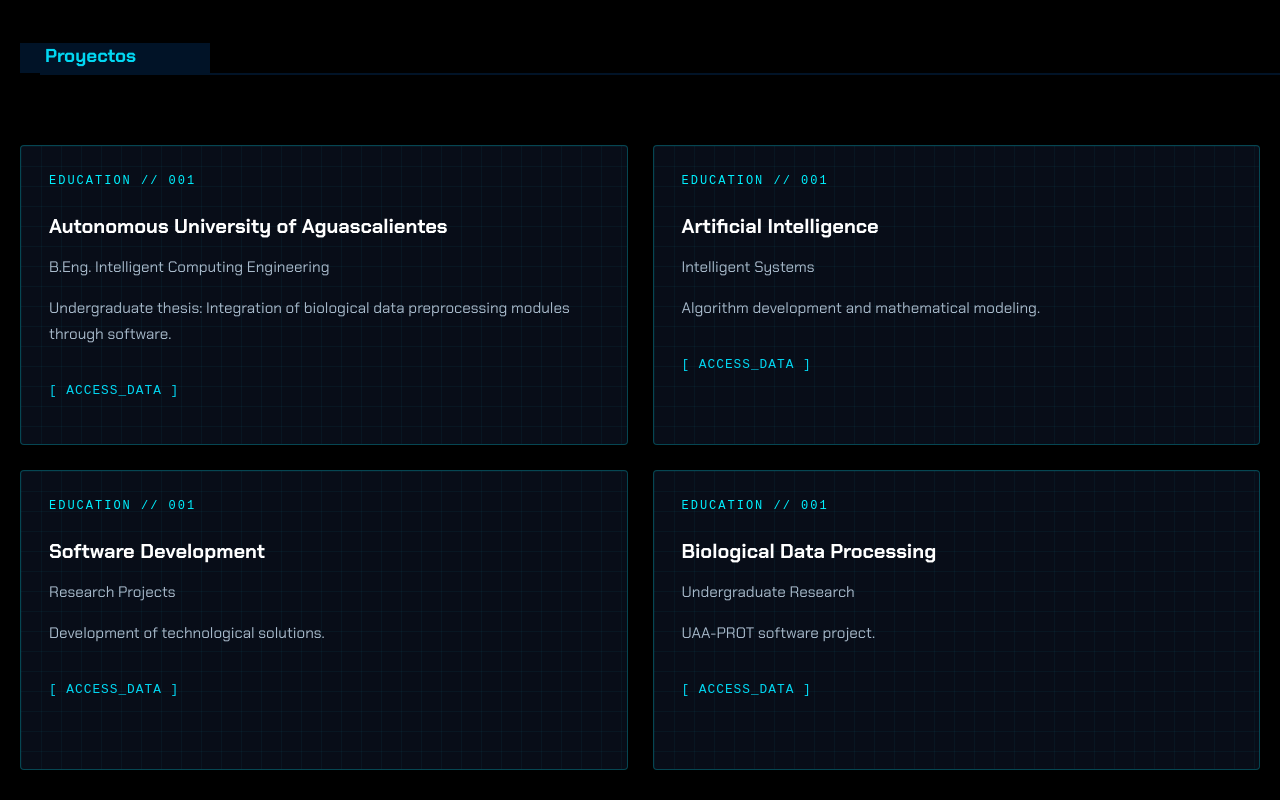
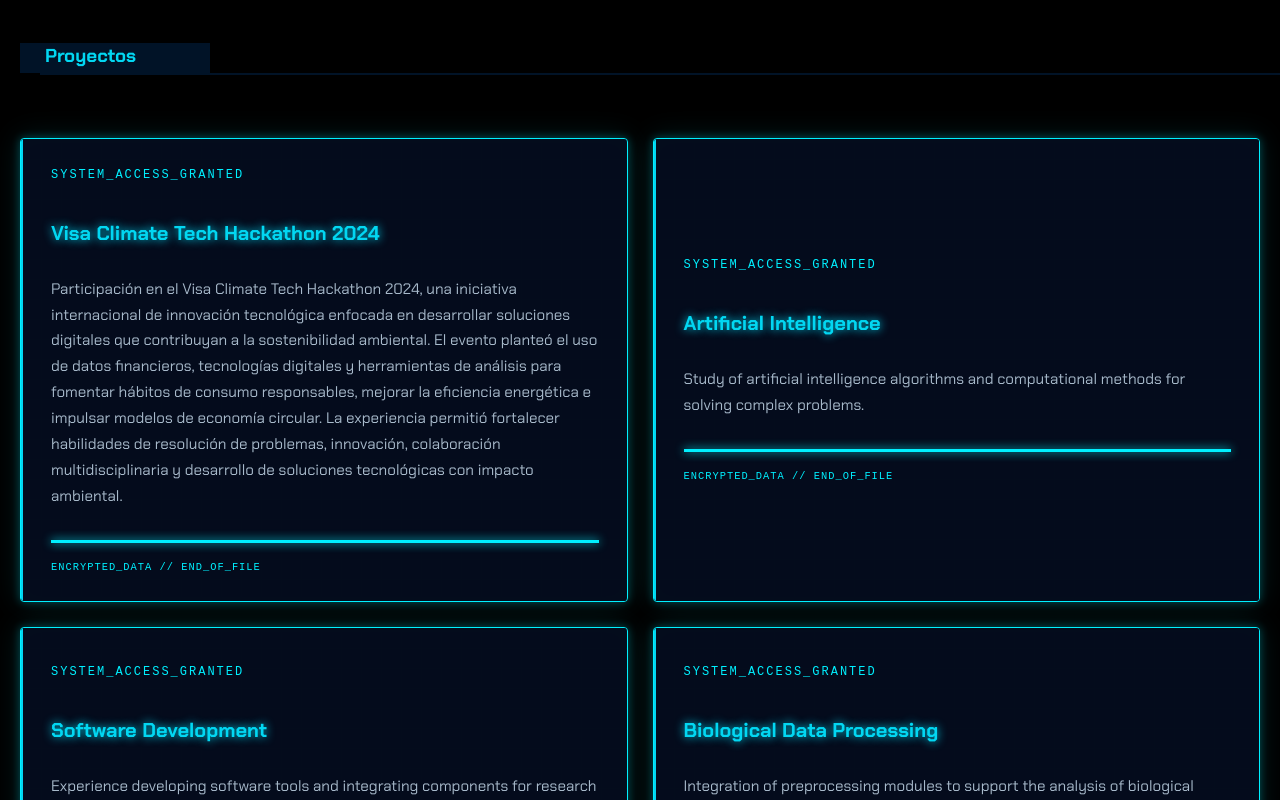
Before and after one commit to RamMG21/cyber-porfolio-rm, a React (Vite) app: page / in a window 1280 px wide. Shown: the part 2900-3700 px from the top of the page. Built offline with nearby package versions, Linux system fonts and the light colour scheme.

Commit message:
Project section update

```diff
--- a/src/components/projects.css
+++ b/src/components/projects.css
@@ -23,11 +23,6 @@
 
   cursor: pointer;
   isolation: isolate;
-
-  transition:
-    transform 0.3s ease,
-    border-color 0.3s ease,
-    box-shadow 0.3s ease;
 }
 
 /* CUADRÍCULA FUTURISTA */
@@ -74,10 +69,6 @@
   z-index: 1;
 
   padding: 28px;
-
-  transition:
-    opacity 0.25s ease,
-    transform 0.35s ease;
 }
 
 .card-label {
@@ -133,11 +124,6 @@
   visibility: hidden;
 
   clip-path: inset(0 0 100% 0);
-
-  transition:
-    clip-path 0.45s ease,
-    opacity 0.3s ease,
-    visibility 0.3s ease;
 }
 
 /* LÍNEAS DE ESCANEO */
@@ -167,10 +153,6 @@
   visibility: visible;
 
   clip-path: inset(0 0 0 0);
-}
-
-.experience-card.active .hologram::before {
-  animation: hologram-scan 1.2s ease-out;
 }
 
 .experience-card.active .card-content {
@@ -223,25 +205,7 @@
 }
 
 .experience-card.active .scan-progress-bar {
-  animation: progress-scan 0.8s ease-out forwards;
-}
-
-/* ANIMACIONES */
-
-@keyframes hologram-scan {
-  from {
-    transform: translateY(-30%);
-  }
-
-  to {
-    transform: translateY(500%);
-  }
-}
-
-@keyframes progress-scan {
-  to {
-    transform: scaleX(1);
-  }
+  transform: scaleX(1);
 }
 
 /* ACCESIBILIDAD */
--- a/src/components/projects.tsx
+++ b/src/components/projects.tsx
@@ -1,4 +1,3 @@
-import { useState } from "react";
 import "./projects.css";
 
 type ExperienceCardProps = {
@@ -14,22 +13,8 @@ function ExperienceCard({
   thesis,
   details,
 }: ExperienceCardProps) {
-  const [active, setActive] = useState(false);
-
   return (
-    <article
-      className={`experience-card ${active ? "active" : ""}`}
-      onClick={() => setActive(!active)}
-      onKeyDown={(event) => {
-        if (event.key === "Enter" || event.key === " ") {
-          event.preventDefault();
-          setActive(!active);
-        }
-      }}
-      role="button"
-      tabIndex={0}
-      aria-expanded={active}
-    >
+    <article className="experience-card active">
       <div className="card-content">
         <span className="card-label">EDUCATION // 001</span>
 
@@ -40,7 +25,7 @@ function ExperienceCard({
         <p>{thesis}</p>
 
         <span className="card-action">
-          {active ? "[ CLOSE_INTERFACE ]" : "[ ACCESS_DATA ]"}
+          [ CLOSE_INTERFACE ]
         </span>
       </div>
 
@@ -68,12 +53,12 @@ function ExperienceCard({
 export default function Experience() {
   const experiences = [
     {
-      title: "Autonomous University of Aguascalientes",
+      title: "Visa Climate Tech Hackathon 2024",
       degree: "B.Eng. Intelligent Computing Engineering",
       thesis:
-        "Undergraduate thesis: Integration of biological data preprocessing modules through software.",
+        "Participación en el Visa Climate Tech Hackathon 2024, una iniciativa internacional de innovación tecnológica enfocada en desarrollar soluciones digitales que contribuyan a la sostenibilidad ambiental. El evento planteó el uso de datos financieros, tecnologías digitales y herramientas de análisis para fomentar hábitos de consumo responsables, mejorar la eficiencia energética e impulsar modelos de economía circular. La experiencia permitió fortalecer habilidades de resolución de problemas, innovación, colaboración multidisciplinaria y desarrollo de soluciones tecnológicas con impacto ambiental.",
       details:
-        "Academic training in intelligent algorithms, mathematical models, software development and biological data processing.",
+        "Participación en el Visa Climate Tech Hackathon 2024, una iniciativa internacional de innovación tecnológica enfocada en desarrollar soluciones digitales que contribuyan a la sostenibilidad ambiental. El evento planteó el uso de datos financieros, tecnologías digitales y herramientas de análisis para fomentar hábitos de consumo responsables, mejorar la eficiencia energética e impulsar modelos de economía circular. La experiencia permitió fortalecer habilidades de resolución de problemas, innovación, colaboración multidisciplinaria y desarrollo de soluciones tecnológicas con impacto ambiental.",
     },
     {
       title: "Artificial Intelligence",
```
